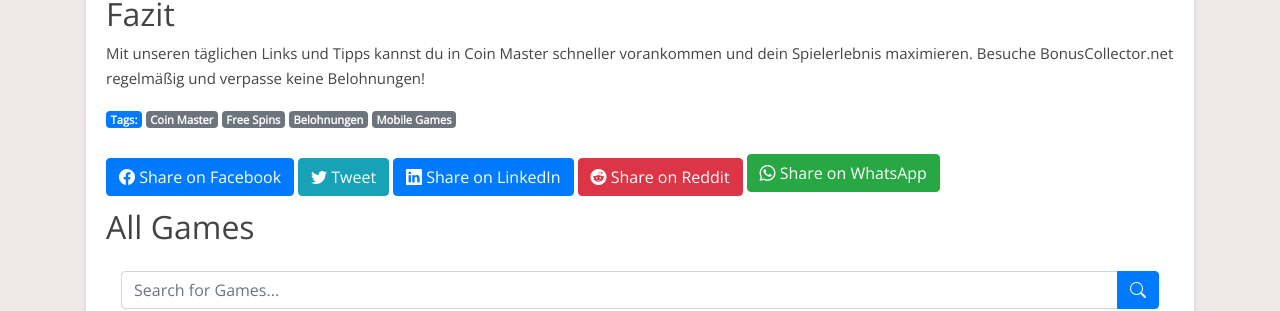
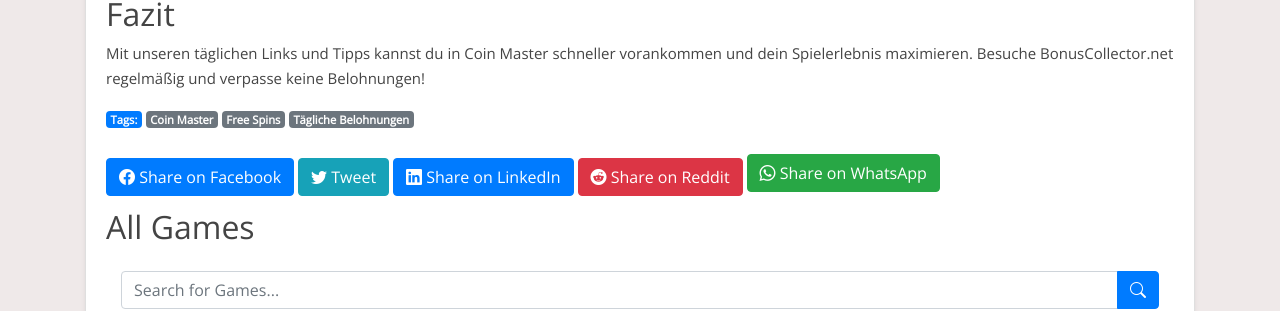
Before and after one commit to Prollad99/bs-net, a Jekyll site: the page built from de/_posts/2024-07-18-coin-master.md, in a window 1280 px wide and 900 px high, scrolled down 8164 px. Shown: the part 148-459 px from the top of the window. Built offline with Jekyll 4.4.1, drawn with Linux system fonts in a browser that asks for light colours; nearby versions of some CDN libraries; comment, search, counter and statistics services are not loaded.

Commit message:
Update 2024-07-18-coin-master.md

```diff
--- a/de/_posts/2024-07-18-coin-master.md
+++ b/de/_posts/2024-07-18-coin-master.md
@@ -2,7 +2,7 @@
 layout: post
 title: "Coin Master Free Spins: Tägliche Belohnungen und Tipps"
 date: 2024-07-18
-tags: [Coin Master, Free Spins, Belohnungen, Mobile Games]
+tags: [Coin Master, Free Spins, Tägliche Belohnungen]
 author: BonusCollector.net
 description: "Erhalte tägliche Coin Master Free Spins und Münzen. Besuche unsere Seite für die neuesten Belohnungslinks und verbessere dein Spielerlebnis."
 lang: de
```
